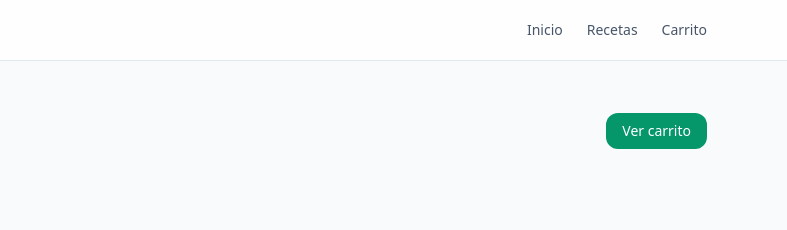
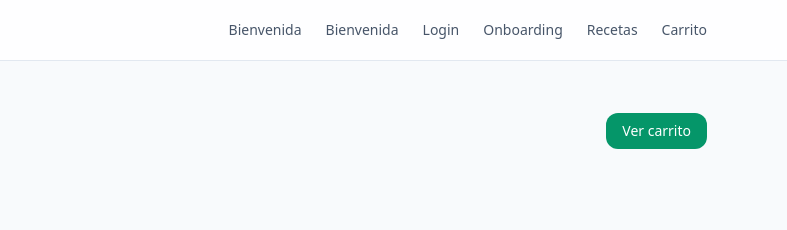
Before and after one commit to arantza-mendoza/danoneplus, a plain HTML site: page recetas.html in a window 1280 px wide. Shown: the top 230 px of the page, 493-1280 px from the left. Drawn offline with nearby package versions, Linux system fonts and the light colour scheme; sample sign-in values are in the browser's storage; files whose address does not match are found by name.

Commit message:
Update recetas.html

```diff
--- a/recetas.html
+++ b/recetas.html
@@ -16,9 +16,12 @@
 
       </a>
       <nav class="text-sm text-slate-600 hidden sm:flex gap-6">
-        <a href="index.html" class="hover:text-slate-900">Inicio</a>
-        <a href="recetas.html" class="hover:text-slate-900">Recetas</a>
-        <a href="carrito.html" class="hover:text-slate-900">Carrito</a>
+       <a href="welcome.html" class="hover:text-slate-900">Bienvenida</a>
+       <a href="welcome.html" class="hover:text-slate-900">Bienvenida</a>
+       <a href="login.html" class="hover:text-slate-900">Login</a>
+       <a href="onboarding.html" class="hover:text-slate-900">Onboarding</a>
+       <a href="recetas.html" class="hover:text-slate-900">Recetas</a>
+       <a href="carrito.html" class="hover:text-slate-900">Carrito</a>
       </nav>
     </div>
   </header>
```
